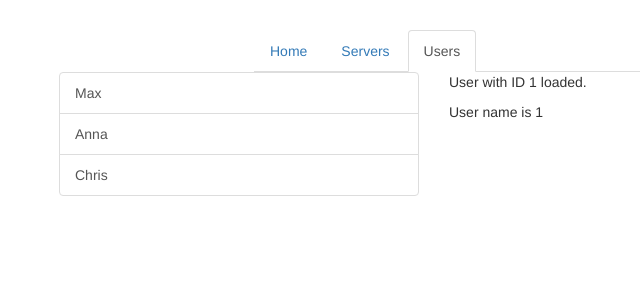
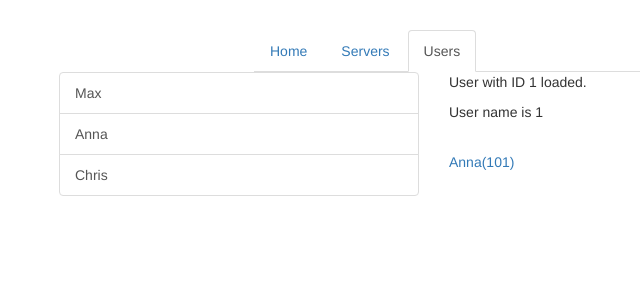
Before and after one commit to shivsuryan/routingAngular, an Angular app: page /users/1/1 in a window 1280 px wide. Shown: the top 300 px of the page, without its empty margins (11-651 px from the left). Built offline with nearby package versions, Linux system fonts and the light colour scheme.

Commit message:
Added link to other user where it demostrates that angular does not reload the component once it initializes.

```diff
--- a/src/app/users/user/user.component.html
+++ b/src/app/users/user/user.component.html
@@ -1,2 +1,4 @@
 <p>User with ID {{ user.id }} loaded.</p>
 <p>User name is {{ user.name }}</p>
+<br>
+<a [routerLink]="['/users','200', 'Anna']">Anna(101)</a>
```
